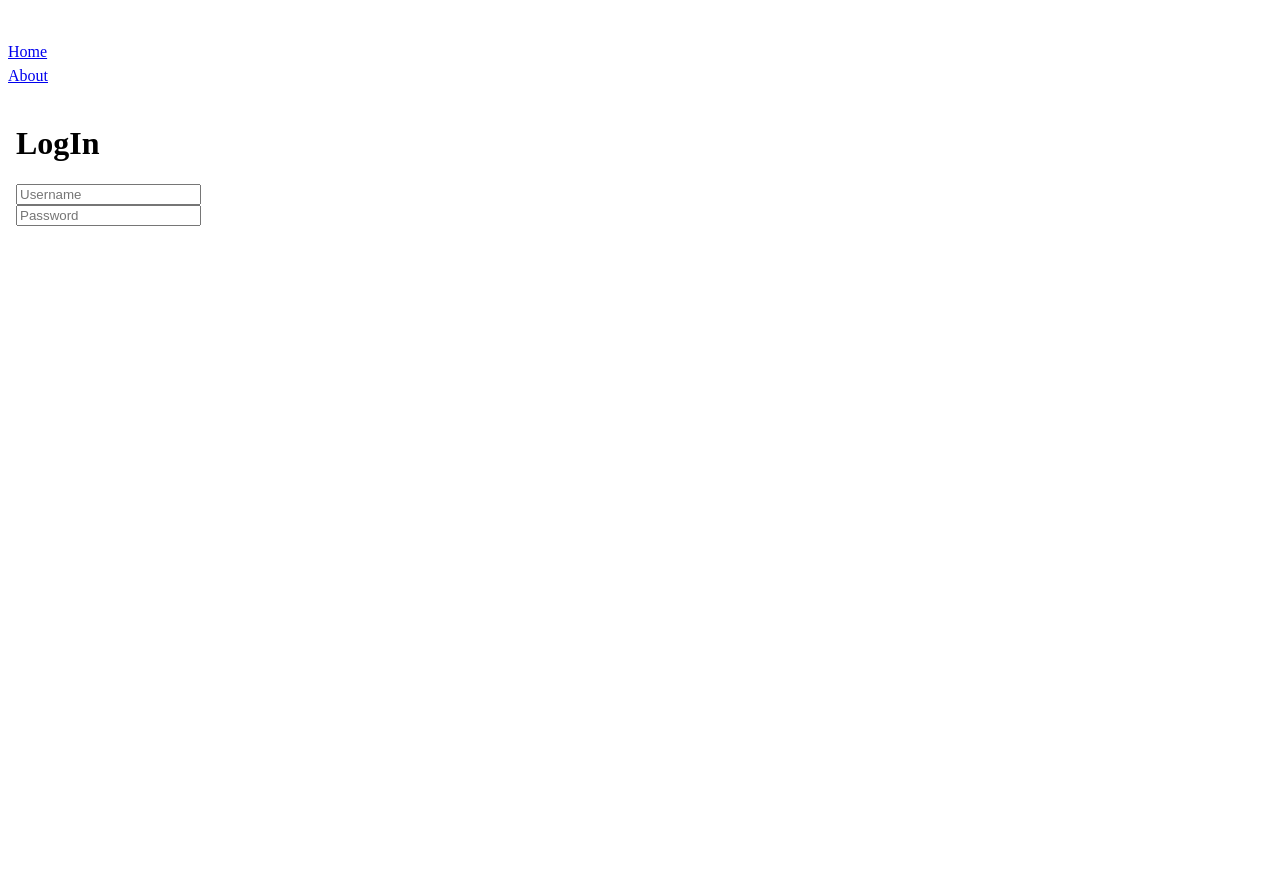
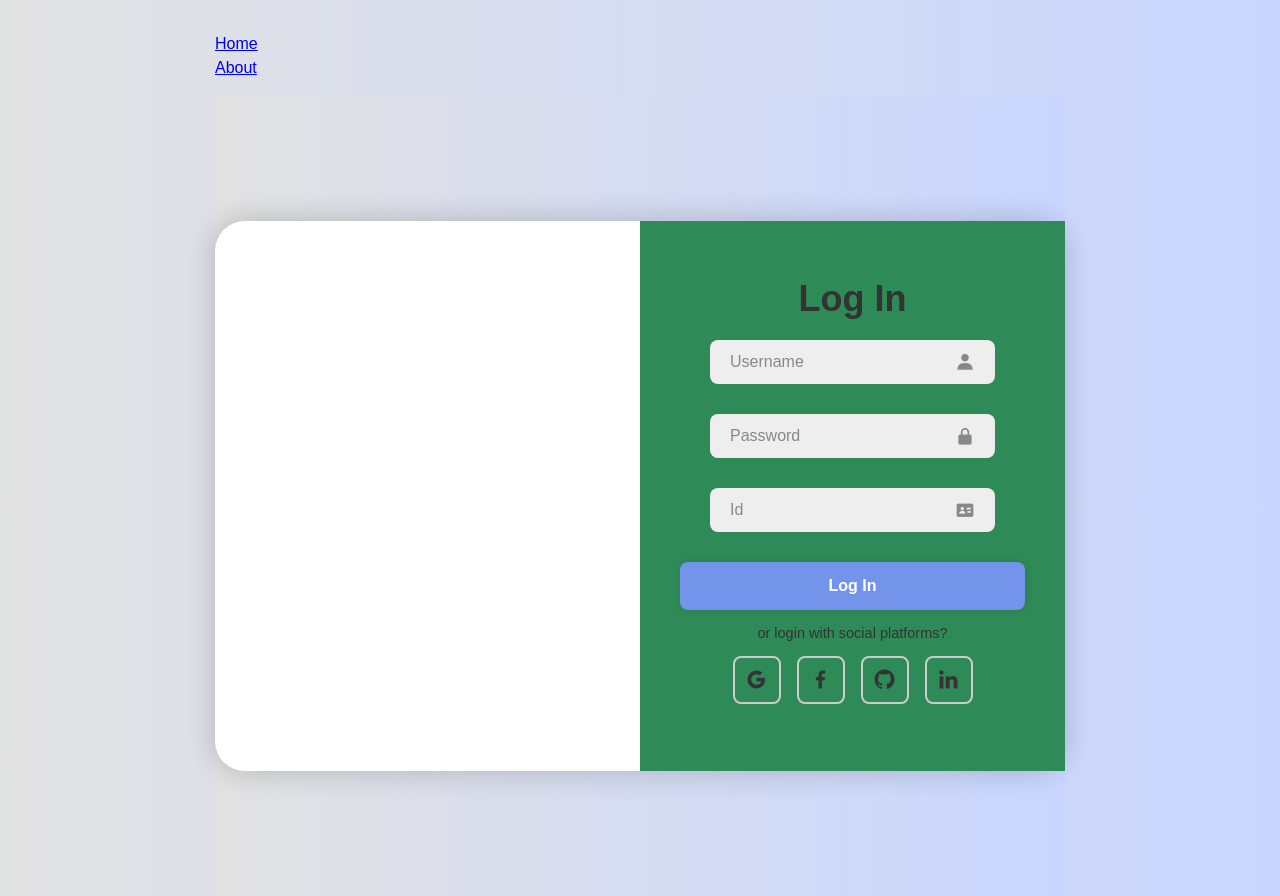
Before and after one commit to kaitoshin2017/online-quiz, a Vue app: page /login in a window 1280 px wide. Before the commit the page ends 800 px from the top, so only its background shows below. Built offline with nearby package versions, Linux system fonts and the light colour scheme.

Commit message:
updatesz
css

```diff
--- a/src/views/LoginView.vue
+++ b/src/views/LoginView.vue
@@ -1,18 +1,145 @@
 <template>
     <body>
-
+        <link href='https://unpkg.com/boxicons@2.1.4/css/boxicons.min.css' rel='stylesheet'>
         <div class="container">
-            <div class="form-box login">
+            <div class="form-box register">
                 <form action="">
-                    <h1>LogIn</h1>
+                    <h1>Log In</h1>
                     <div class="input-box">
                         <input type="text" placeholder="Username" required>
+                        <i class='bx bxs-user'></i>
                     </div>
                     <div class="input-box">
                         <input type="password" placeholder="Password" required>
+                        <i class='bx bxs-lock-alt' ></i>
+                    </div>
+                    <div class="input-box">
+                        <input type="id" placeholder="Id" required>
+                        <i class='bx bxs-id-card'></i>
+                    </div>
+                    <button type="submit" class="btn">Log In</button>
+                    <p>or login with social platforms?</p>
+                    <div class="social-icons">
+                        <a href="#"><i class='bx bxl-google' ></i></a>
+                        <a href="#"><i class='bx bxl-facebook' ></i></a>
+                        <a href="#"><i class='bx bxl-github' ></i></a>
+                        <a href="#"><i class='bx bxl-linkedin' ></i></a>
                     </div>
                 </form>
             </div>
         </div>
     </body>
 </template>
+
+<style>
+*{
+    margin: 0;
+    padding: 0;
+    box-sizing: border-box;
+    font-family: 'Poppins', sans-serif;
+}
+
+body {
+    display: flex;
+    justify-content: center;
+    align-items: center;
+    min-height: 100vh;
+    background: linear-gradient(90deg, #e2e2e2, #c9d6ff);
+}
+
+.container {
+    position: relative;
+    width: 850px;
+    height: 550px;
+    background: #fff;
+    border-radius: 30px;
+    box-shadow: 0 0 30px rgba(0, 0, 0, .2);
+}
+
+.form-box {
+    position: absolute;
+    right: 0;
+    width: 50%;
+    height: 100%;
+    background: seagreen;
+    display: flex;
+    align-items: center;
+    color: #333;
+    text-align: center;
+    padding: 40px;
+}
+
+form {
+    width: 100%;
+}
+.container h1 {
+    font-size: 36px;
+    margin: -10px 0;
+    }
+
+.input-box {
+    position: relative;
+    margin: 30px;
+}
+
+.input-box input{
+    width: 100%;
+    padding: 13px 50px 13px 20px;
+    background: #eee;
+    border-radius: 8px;
+    border: none;
+    outline: none;
+    font-size: 16px;
+    color: #333;
+    font-weight: 500;
+}
+
+.input-box input::placeholder {
+    color: #888;
+    font-weight: 400;
+}
+
+.input-box i{
+    position: absolute;
+    right: 20px;
+    top: 50%;
+    transform: translateY(-50%);
+    font-size: 20px;
+    color: #888;
+}
+
+.forgot-link {
+    margin: -15px 0 15px;
+    color: #333;
+    text-decoration: none;
+}
+
+.btn  {
+    width: 100%;
+    height: 48px;
+    background: #7494ec;
+    border-radius: 8px;
+    box-shadow: 0 0 10px rgba(0, 0, 0, .1);
+    border: none;
+    cursor: pointer;
+    font-size: 16px;
+    color: #fff;
+    font-weight: 600;
+}
+
+.container p {
+    font-size: 14.5px;
+    margin: 15px 0;
+}
+
+.social-icons a {
+    display: inline-flex;
+    padding: 10px;
+    border: 2px solid #ccc;
+    border-radius: 8px;
+    font-size: 24px;
+    color: #333;
+    text-decoration: none;
+    margin: 0 8px;
+}
+</style>
```
